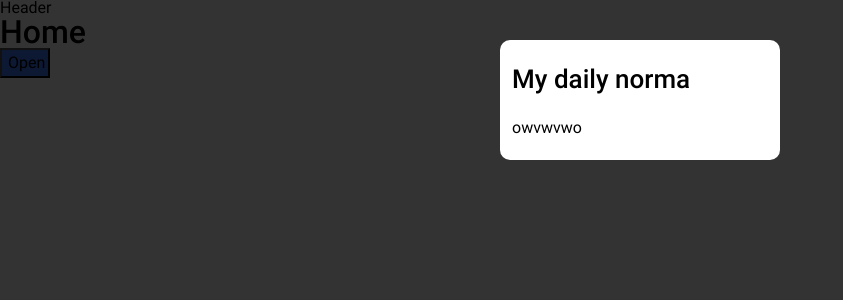
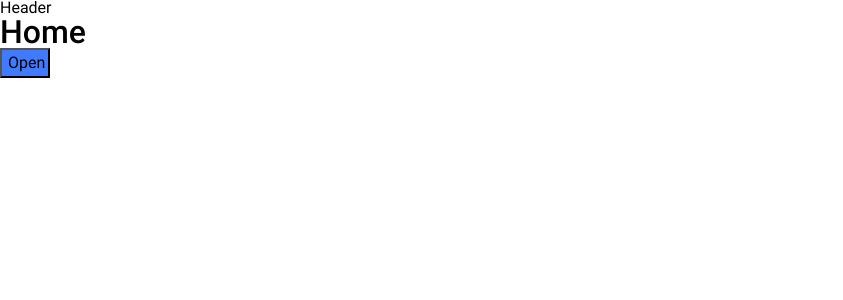
Before and after one commit to OhWellNevermind/water-tracker, a React (Vite) app: page / in a window 1280 px wide. Shown: the top 300 px of the page, without its empty margins (0-843 px from the left). Built offline with nearby package versions, Linux system fonts and the light colour scheme.

Commit message:
removed modal from Home

```diff
--- a/src/pages/Home/Home.jsx
+++ b/src/pages/Home/Home.jsx
@@ -1,7 +1,6 @@
 import { useState } from "react";
 import BaseModalWrap from "../../components/modals/ModalWrap/ModalWrap";
 import { colors } from "../../constants";
-import DailyNorma from "../../components/modals/DailyNorma/DailyNorma";
 
 export const Home = () => {
   const [open, setOpen] = useState(true);
@@ -14,11 +13,6 @@ export const Home = () => {
       >
         Open
       </button>
-      {open && (
-        <BaseModalWrap onClose={() => setOpen(false)}>
-          <DailyNorma />
-        </BaseModalWrap>
-      )}
     </>
   );
 };
```
